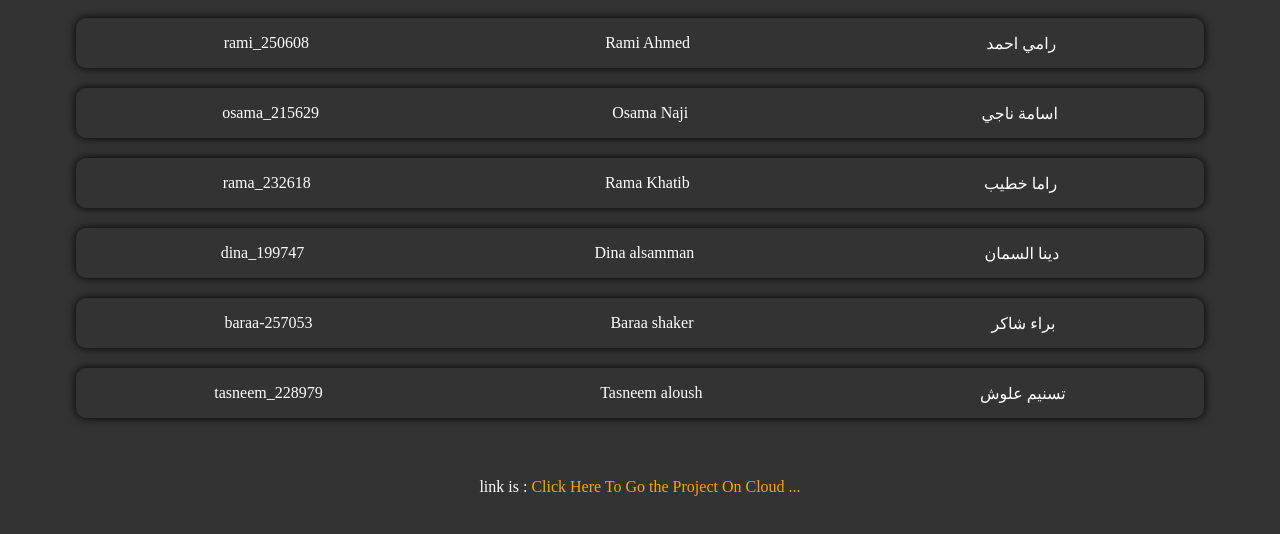
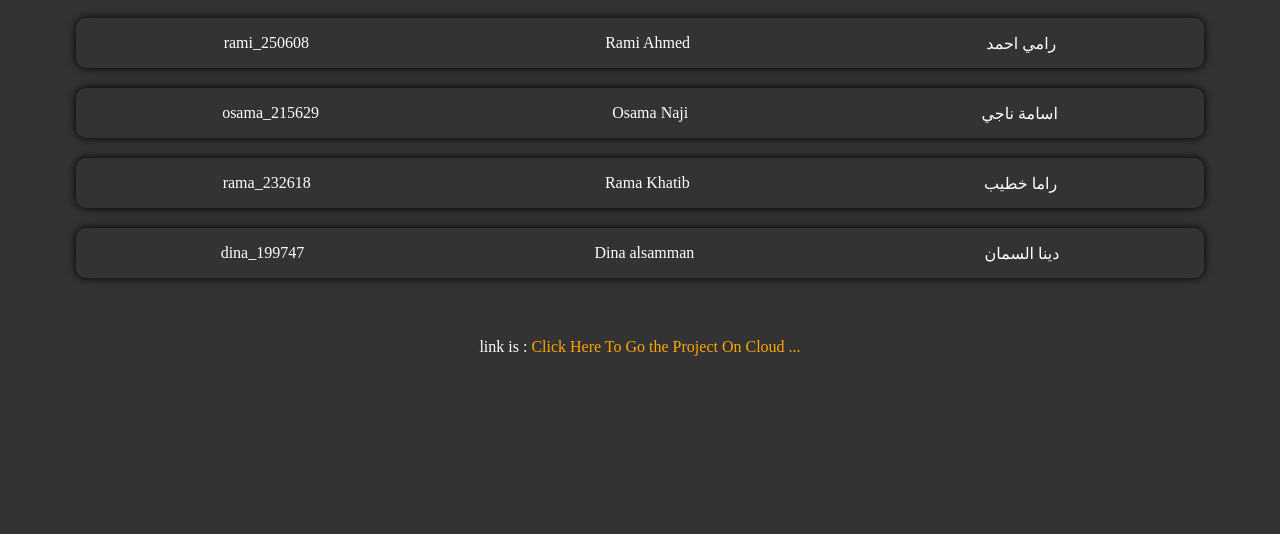
Before and after one commit to Rami-Ahmed68/HW, a plain HTML site: page index.html in a window 1280 px wide. Shown: the part 72-606 px from the top of the page. Drawn offline with Linux system fonts and the light colour scheme.

Commit message:
Update index.html

```diff
--- a/index.html
+++ b/index.html
@@ -43,18 +43,6 @@
             <div class="name2"> Dina alsamman </div>
             <div class="number"> دينا السمان </div>
         </li>
-
-        <li>
-            <div class="name1"> baraa-257053 </div>
-            <div class="name2"> Baraa shaker </div>
-            <div class="number"> براء شاكر </div>
-        </li>
-
-        <li>
-            <div class="name1"> tasneem_228979 </div>
-            <div class="name2"> Tasneem aloush </div>
-            <div class="number"> تسنيم علوش </div>
-        </li>
     </ul>
 
     <div class="link">
```
